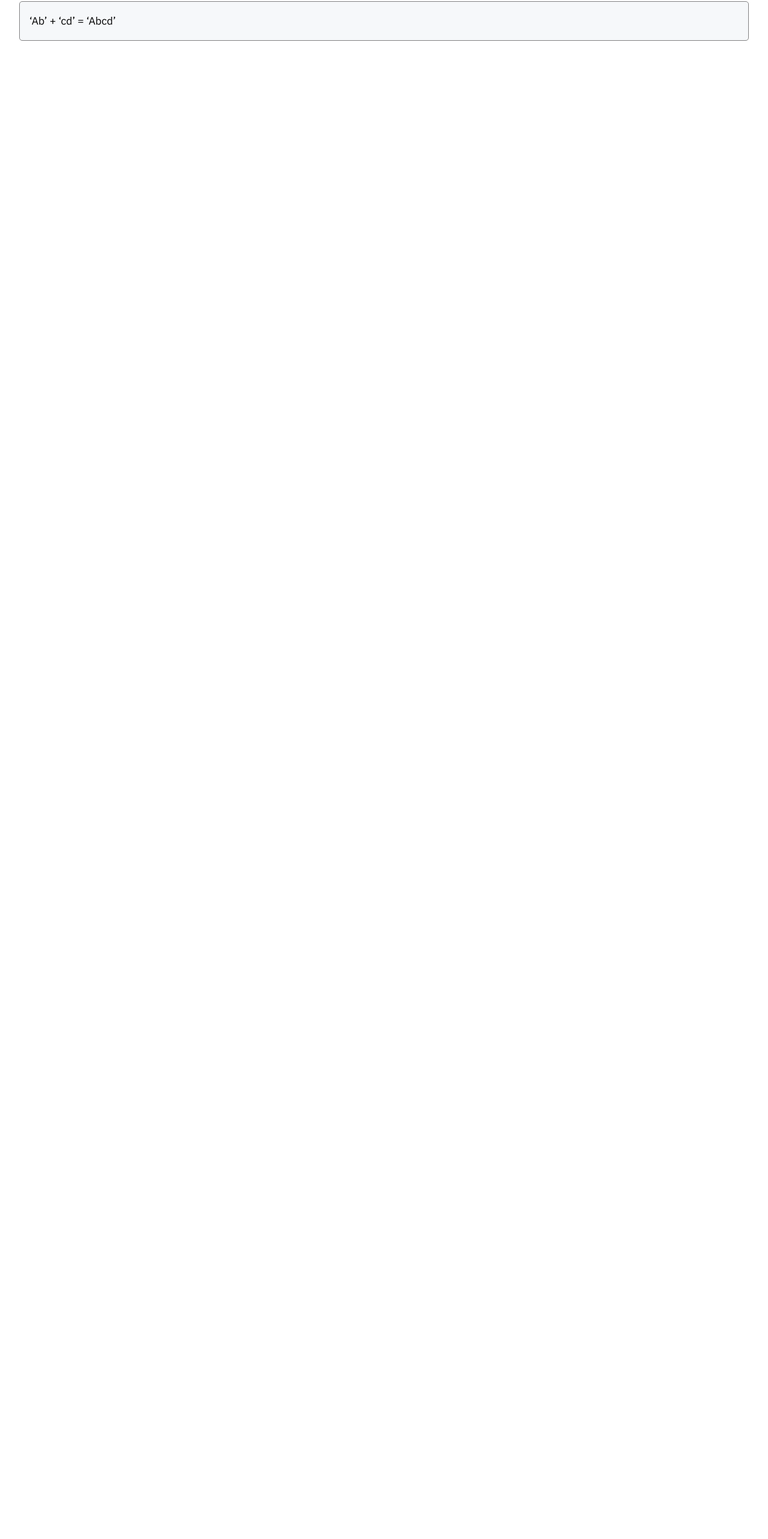
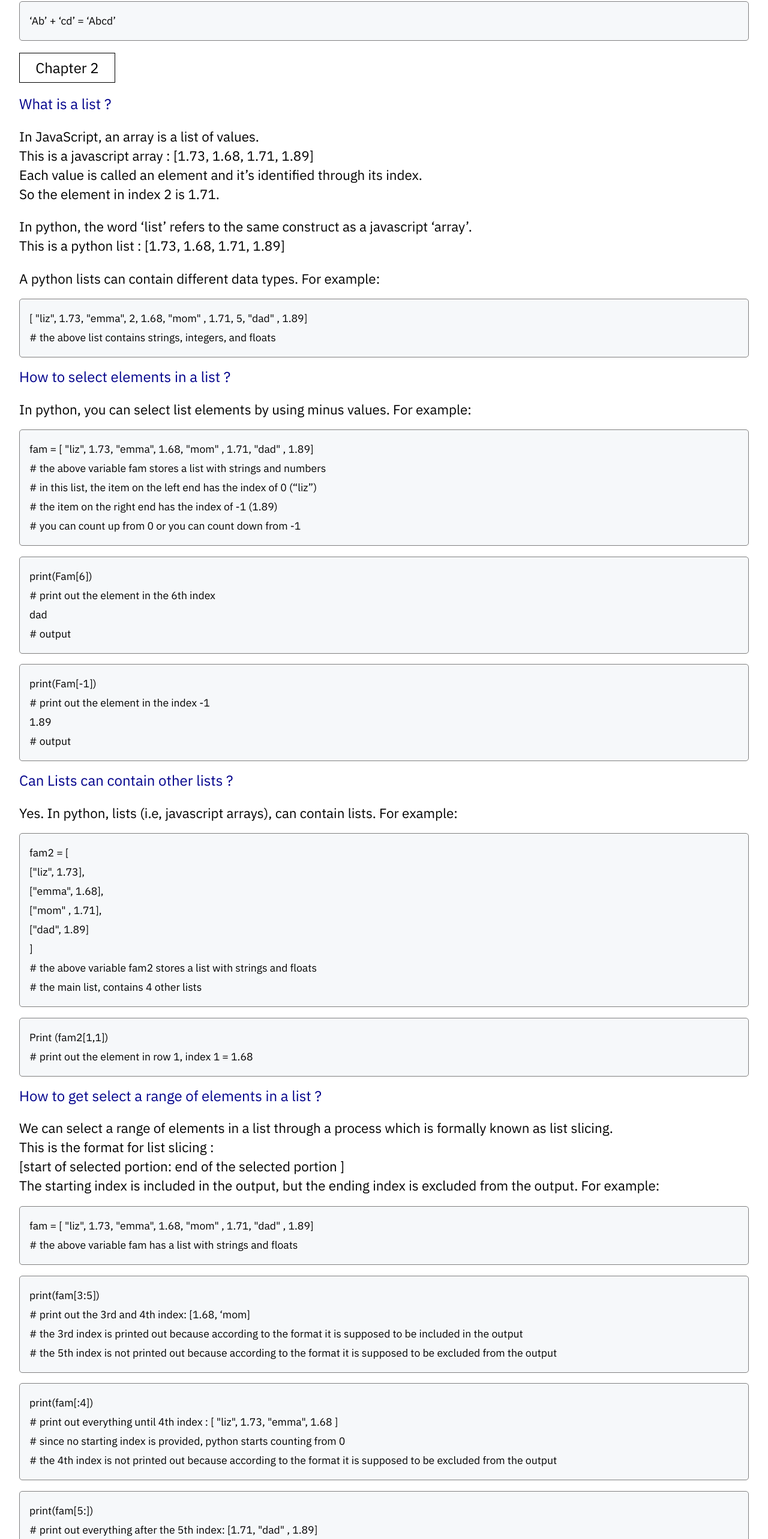
Before and after one commit to Elir-Mahad/notes, a Next.js app: page /intro-to-python in a window 1280 px wide. Shown: the part 1588-4154 px from the top of the page at 60% size. Before the commit the page ends 1672 px from the top, so only its background shows below. Built offline with nearby package versions, Linux system fonts and the light colour scheme.

Commit message:
content(intropython): add notes for chapter 2

```diff
--- a/pages/intro-to-python.js
+++ b/pages/intro-to-python.js
@@ -86,6 +86,231 @@ function IntroPython() {
           When you add strings they just get attached to each other.
         </Sentence>
         <Code>‘Ab’ + ‘cd’ = ‘Abcd’</Code>
+        {/*  */}
+        <Chapter> Chapter 2</Chapter>
+
+        <SubHeading>What is a list ?</SubHeading>
+        <Sentence>
+          In JavaScript, an array is a list of values. <br />
+          This is a javascript array : [1.73, 1.68, 1.71, 1.89] <br />
+          Each value is called an element and it’s identified through its index.{" "}
+          <br />
+          So the element in index 2 is 1.71.{" "}
+        </Sentence>
+        <Sentence>
+          In python, the word ‘list’ refers to the same construct as a
+          javascript ‘array’. <br />
+          This is a python list : [1.73, 1.68, 1.71, 1.89]{" "}
+        </Sentence>
+
+        <Sentence>
+          A python lists can contain different data types. For example:
+        </Sentence>
+        <Code>
+          [ "liz", 1.73, "emma", 2, 1.68, "mom" , 1.71, 5, "dad" , 1.89] <br />#
+          the above list contains strings, integers, and floats{" "}
+        </Code>
+
+        <SubHeading>How to select elements in a list ?</SubHeading>
+
+        <Sentence>
+          In python, you can select list elements by using minus values. For
+          example:
+        </Sentence>
+
+        <Code>
+          fam = [ "liz", 1.73, "emma", 1.68, "mom" , 1.71, "dad" , 1.89] <br />
+          # the above variable fam stores a list with strings and numbers <br />
+          # in this list, the item on the left end has the index of 0 (“liz”){" "}
+          <br />
+          # the item on the right end has the index of -1 (1.89) <br /># you can
+          count up from 0 or you can count down from -1
+        </Code>
+
+        <Code>
+          print(Fam[6]) <br />
+          # print out the element in the 6th index <br />
+          dad <br /># output
+        </Code>
+
+        <Code>
+          print(Fam[-1]) <br />
+          # print out the element in the index -1 <br />
+          1.89 <br /># output
+        </Code>
+
+        <SubHeading>Can Lists can contain other lists ?</SubHeading>
+        <Sentence>
+          Yes. In python, lists (i.e, javascript arrays), can contain lists. For
+          example:
+        </Sentence>
+
+        <Code>
+          fam2 = [ <br />
+          ["liz", 1.73], <br />
+          ["emma", 1.68], <br />
+          ["mom" , 1.71], <br />
+          ["dad", 1.89] <br />
+          ] <br />
+          # the above variable fam2 stores a list with strings and floats <br />
+          # the main list, contains 4 other lists
+        </Code>
+
+        <Code>
+          Print (fam2[1,1]) <br /># print out the element in row 1, index 1 =
+          1.68
+        </Code>
+
+        <SubHeading>
+          How to get select a range of elements in a list ?{" "}
+        </SubHeading>
+        <Sentence>
+          We can select a range of elements in a list through a process which is
+          formally known as list slicing. <br />
+          This is the format for list slicing : <br />
+          [start of selected portion: end of the selected portion ] <br />
+          The starting index is included in the output, but the ending index is
+          excluded from the output. For example:
+        </Sentence>
+        <Code>
+          fam = [ "liz", 1.73, "emma", 1.68, "mom" , 1.71, "dad" , 1.89]
+          <br /># the above variable fam has a list with strings and floats
+        </Code>
+
+        <Code>
+          print(fam[3:5])
+          <br />
+          # print out the 3rd and 4th index: [1.68, ‘mom] <br />
+          # the 3rd index is printed out because according to the format it is
+          supposed to be included in the output <br /># the 5th index is not
+          printed out because according to the format it is supposed to be
+          excluded from the output
+        </Code>
+
+        <Code>
+          print(fam[:4]) <br /># print out everything until 4th index : [ "liz",
+          1.73, "emma", 1.68 ] <br /># since no starting index is provided,
+          python starts counting from 0 <br /># the 4th index is not printed out
+          because according to the format it is supposed to be excluded from the
+          output
+        </Code>
+
+        <Code>
+          print(fam[5:]) <br /># print out everything after the 5th index:
+          [1.71, "dad" , 1.89] <br />
+          # the 5th index is the starting point; according to the format it is
+          supposed to be included in the output <br /># Since no ending index is
+          provided, python counts to the end of the list
+        </Code>
+
+        <SubHeading>How to change a list element ?</SubHeading>
+
+        <Sentence>
+          In the below example, we are going to change the value of a list
+          element by redefining it. For example:
+        </Sentence>
+
+        <Code>
+          fam = [ "liz", 1.73, "emma", 1.68, "mom" , 1.71, "dad" , 1.89] <br />#
+          the above variable fam has a list with strings and floats <br />
+          print(Fam[7]) <br /># print out the 7th index :1.89
+        </Code>
+
+        <Code>
+          Fam[7] = 1.80 <br />
+          # change the element in the 7th index <br />
+          # replace the last number 1.89 with the number 1.80 <br />
+        </Code>
+
+        <Code>
+          print(fam) <br /># print out the fam list, with the 7th index changed:{" "}
+          <br />
+          [ "liz", 1.73, "emma", 1.68, "mom" , 1.71, "dad" , 1.80] <br />#
+          output
+        </Code>
+
+        <Code>
+          fam[0:2] = ["lisa”, 1.74] <br />
+          # change the elements in the index 0 and 1 <br />
+          # the element in Index 0 will be Lisa <br />
+          # the element in index 1 will be 1.74 <br />
+          # the 2nd index is not changed because according to the format it is
+          supposed to be excluded <br />
+        </Code>
+
+        <Code>
+          print(fam) <br />
+          # print out the fam list, with index 0 and 1 changed <br />
+          [ "lisa”, 1.74, "emma", 1.68, "mom" , 1.71, "dad" , 1.80] <br />#
+          output
+        </Code>
+
+        <SubHeading>How to add and remove elements ?</SubHeading>
+
+        <Sentence>
+          In the below example we are going to add elements to, and remove
+          elements from, a list. For example:
+        </Sentence>
+
+        <Code>
+          fam = [ "liz", 1.73, "emma", 1.68, "mom" , 1.71, "dad" , 1.89] <br />#
+          the above variable fam has a list with strings and floats
+        </Code>
+
+        <Code>
+          fam + ["me", 1.79] <br /># add the elements in the new list to the end
+          of the fam list
+        </Code>
+
+        <Code>
+          print(fam) <br /># print out the fam list with the new elements added
+          to its end. <br />[ "liz", 1.73, "emma", 1.68, "mom" , 1.71, "dad" ,
+          1.89, "me", 1.79 ] <br /># output
+        </Code>
+
+        <Code>
+          del(fam[2]) <br />
+          # delete the item in the 2nd index. <br />
+          print(fam) <br />
+          # print the new fam list after index 2 (Emma) got deleted.
+          <br />
+          [ "liz", 1.73, 1.68, "mom" , 1.71, "dad" , 1.89, "me", 1.79 ] <br />#
+          output
+        </Code>
+
+        <SubHeading>
+          How to copy elements in a list into another list, and only making
+          changes to the 2nd list ?
+        </SubHeading>
+
+        <Sentence>
+          In the below example we will copy the items from one list, into
+          another list. Then replace one of the elements in the second list.{" "}
+        </Sentence>
+
+        <Code>
+          x = ["a", "b", "c"] <br />
+          # the variable x contains a list <br />
+          y = list(x) <br />
+          # the variable y contains a copy of the list x <br />
+          y = x[:] <br />
+          # the variable y contains the list inside the variable x <br />
+          y[1] = "z" <br /># the element in the index 1 of only the list y will
+          be changed to “z”
+        </Code>
+
+        <Code>
+          print(x) <br />
+          # print elements stored in x <br />
+          x: ["a", "b", "c"] <br />
+          # output; Notice that the item in index 1 maintained its original
+          value. <br />
+          Print(y) <br />
+          # print elements stored in y <br />
+          y: ["a", “z”, "c"] <br />
+          # output ; notice that the element in index 1 has the new changed
+          value. <br />
+        </Code>
       </BlogBody>
       {/* <Resources
         //
```
